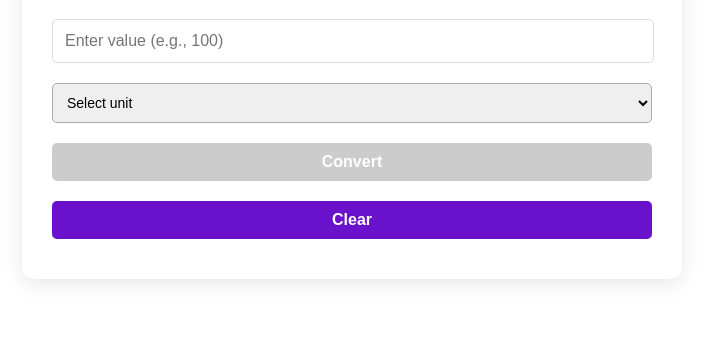
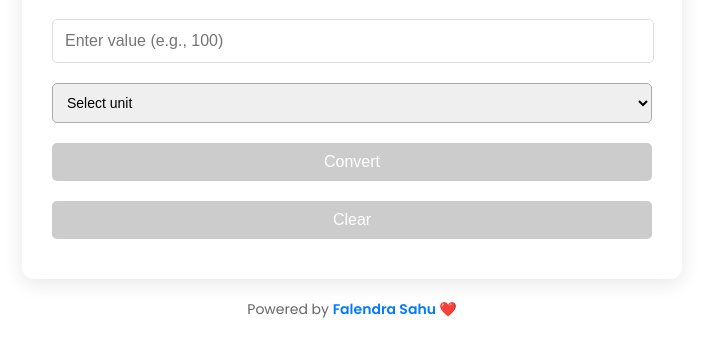
Before and after one commit to falendra-sahu/Data-Converter, a plain HTML site: page index.html in a window 1280 px wide. Shown: the part 126-482 px from the top of the page, without its empty margins (288-991 px from the left). Drawn offline with Linux system fonts and the light colour scheme.

Commit message:
Update index.html

```diff
--- a/index.html
+++ b/index.html
@@ -34,7 +34,6 @@
             border-radius: 5px; /* Input ke corners rounded */
             font-size: 16px; /* Input ka font size */
         }
-
         select {
             width: 100%; /* Select ki width */
             padding: 10px; /* Select ka padding */
@@ -43,12 +42,11 @@ select {
             border-radius: 5px; /* Select ke corners rounded */
             font-size: 14px; /* Select ka font size */
         }
-
         button {
             width: 100%; /* Button ki width */
             padding: 10px; /* Button ka padding */
             margin: 10px 0; /* Button ka margin */
-    background-color: #4CAF50; /* Button ka background color */
+            background-color: #6a11cb; /* Default Button color */
             color: white; /* Button ka text color */
             border: none; /* Button ka border */
             border-radius: 5px; /* Button ke corners rounded */
@@ -56,28 +54,16 @@ button {
             cursor: pointer; /* Button pe cursor pointer */
             transition: background-color 0.3s; /* Hover effect */
         }
-
-button:hover {
-    background-color: #45a049; /* Hover state ka color */
+        button.fade {
+            background-color: #ccc; /* Fade color */
+            cursor: not-allowed; /* Not allowed cursor */
         }
-
+        button:hover:not(.fade) {
+            background-color: #2575fc; /* Hover state ka color */
+        }
         input:focus, select:focus {
             border-color: #6a11cb;
             outline: none;
-        }
-        button {
-            background-color: #6a11cb;
-            color: white;
-            font-weight: 600;
-            border: none;
-            cursor: pointer;
-        }
-        button:disabled {
-            background-color: #ccc;
-            cursor: not-allowed;
-        }
-        button:hover:not(:disabled) {
-            background-color: #2575fc;
         }
         table {
             width: 100%;
@@ -103,6 +89,20 @@ button:hover {
             margin-top: 10px;
             color: green;
             display: none;
+        }
+        footer {
+            margin-top: 20px;
+            font-size: 14px;
+            color: #666;
+            text-align: center;
+        }
+        footer a {
+            color: #007bff;
+            text-decoration: none;
+            font-weight: bold;
+        }
+        footer a:hover {
+            text-decoration: underline;
         }
         @media (max-width: 600px) {
             .container {
@@ -132,9 +132,11 @@ button:hover {
         <option value="Tbps">Terabits per second (Tbps)</option>
         <option value="TB/s">Terabytes per second (TB/s)</option>
     </select>
-    <button id="convertButton" onclick="updateConversions()" disabled>Convert</button>
-    <button id="clearButton" onclick="clearFields()">Clear</button>
+    <button id="convertButton" onclick="updateConversions()" class="fade" disabled>Convert</button>
+    <button id="clearButton" onclick="clearFields()" class="fade">Clear</button>
     <button id="copyAllButton" onclick="copyAllResults()" style="display:none;">Copy All Results</button>
+
+    <div id="copyMessage">Copied!</div>
 
     <table id="resultTable">
         <thead>
@@ -145,19 +147,25 @@ button:hover {
         </thead>
         <tbody id="resultBody"></tbody>
     </table>
-    <div id="copyMessage">Copied!</div>
 </div>
+
+<footer>
+    Powered by <a href="#">Falendra Sahu ❤️</a>
+</footer>
 
 <script>
     function validateInput() {
         const valueInput = document.getElementById('valueInput');
         const unitSelect = document.getElementById('unitSelect');
         const convertButton = document.getElementById('convertButton');
+        const clearButton = document.getElementById('clearButton');
 
         const isValueValid = valueInput.value && !isNaN(valueInput.value) && parseFloat(valueInput.value) > 0;
         const isUnitSelected = unitSelect.value !== "";
 
         convertButton.disabled = !(isValueValid && isUnitSelected);
+        convertButton.classList.toggle('fade', !(isValueValid && isUnitSelected));
+        clearButton.classList.toggle('fade', valueInput.value === '');
     }
 
     function formatNumber(value) {
@@ -234,7 +242,6 @@ button:hover {
         document.getElementById('resultTable').style.display = 'none';
         document.getElementById('copyAllButton').style.display = 'none';
         document.getElementById('convertButton').disabled = true;
-        document.getElementById('copyMessage').style.display = 'none';
         validateInput();
     }
 
@@ -274,6 +281,9 @@ button:hover {
             navigator.clipboard.writeText(copyText).then(showCopyMessage);
         }
     });
+
+    // Initialize clear button as faded
+    document.getElementById('clearButton').classList.add('fade');
 </script>
 
 </body>
```
Lines whose indentation alone changed are shown as unchanged.
